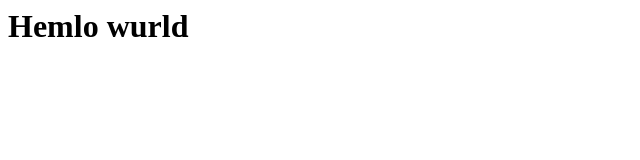
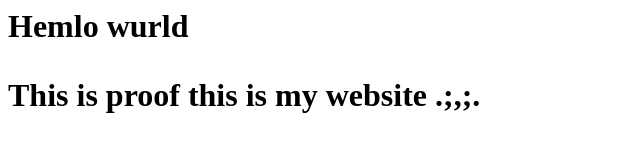
Before and after one commit to DaBiggestBozo/DaBiggestBozo, a plain HTML site: page index.html in a window 1280 px wide. Shown: the whole page, without its empty margins (0-640 px from the left). Drawn offline with Linux system fonts and the light colour scheme.

Commit message:
Update index.html

```diff
--- a/index.html
+++ b/index.html
@@ -1 +1,2 @@
 <h1> Hemlo wurld <h1/>
+<p>This is proof this is my website .;,;. <p/>
```
